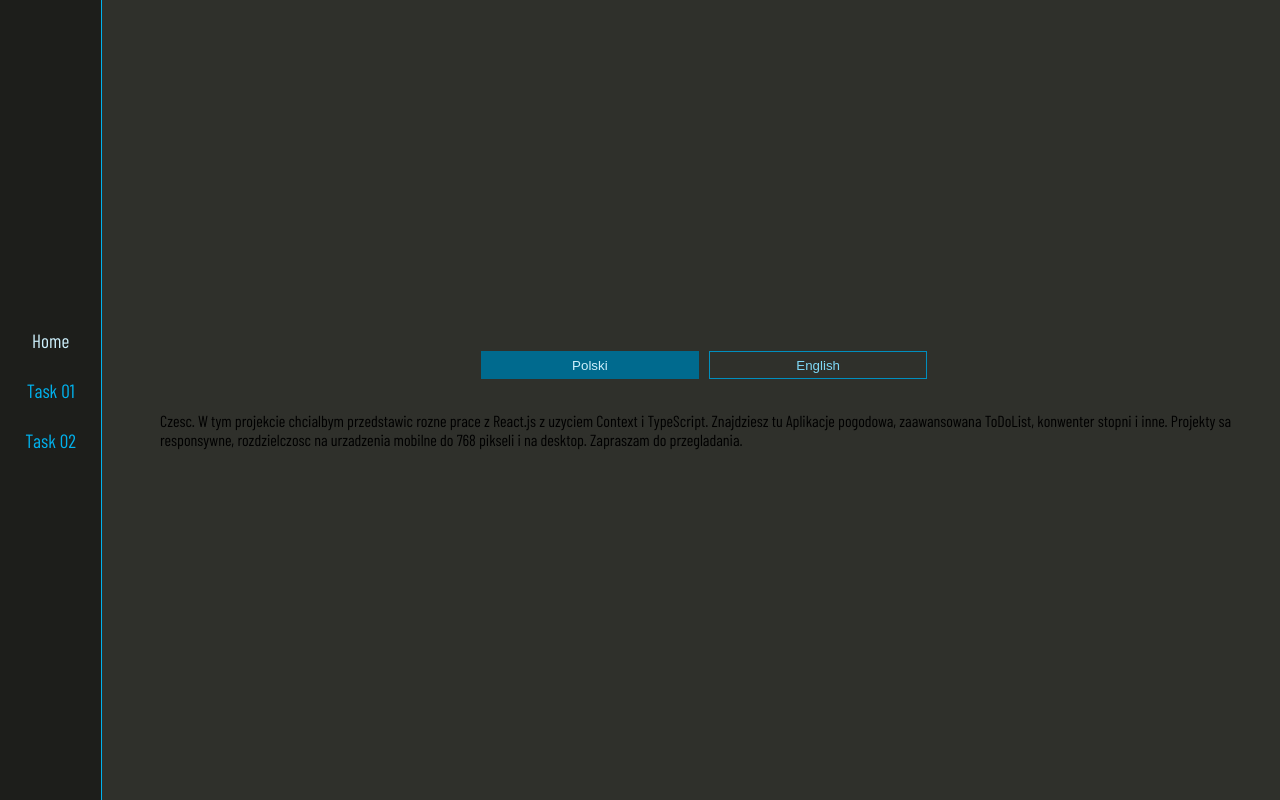
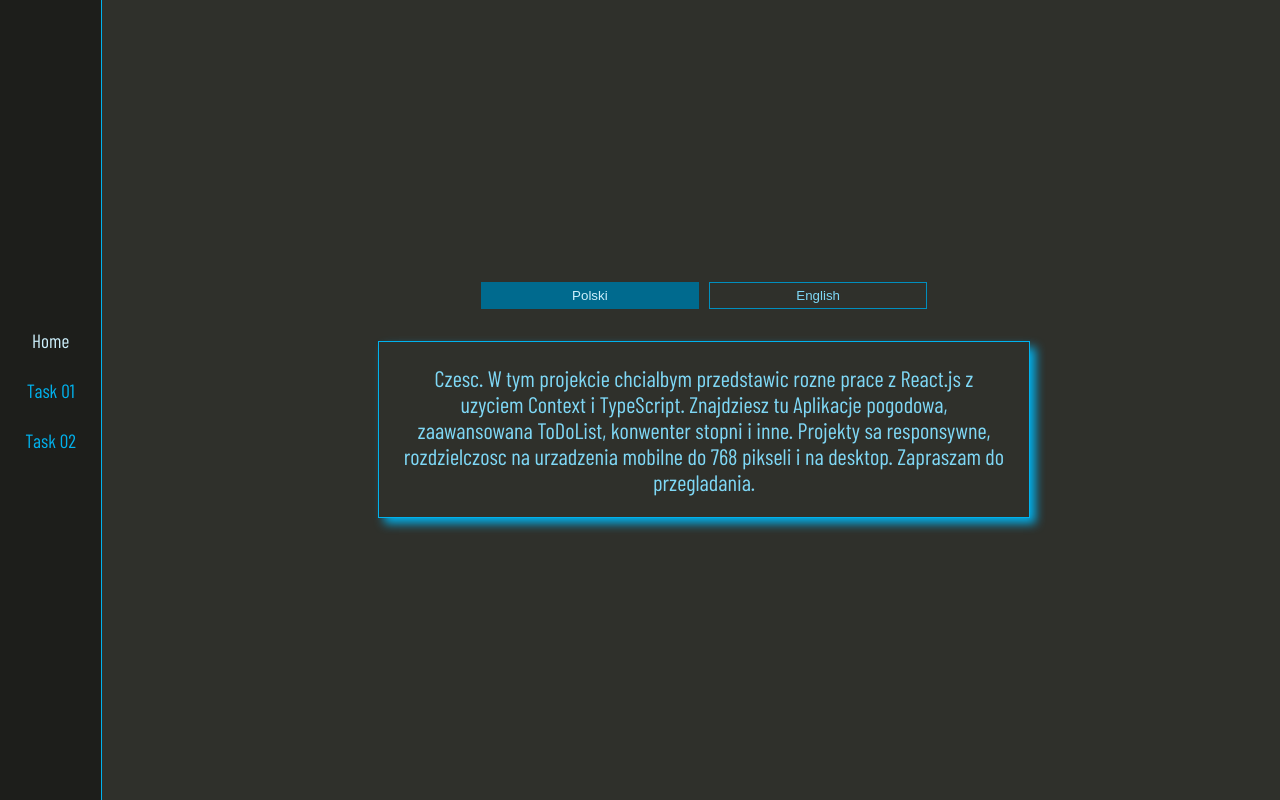
Before and after one commit to Scorpion19702022/01_REACT_VARIOUS_PROJECTS, a React (Create React App) app: page / in a window 1280 px wide. Built offline with nearby package versions, Linux system fonts and the light colour scheme; a web font is replaced by a local one.

Commit message:
added styles css for text

```diff
--- a/src/Components/Home/Home.module.css
+++ b/src/Components/Home/Home.module.css
@@ -64,6 +64,19 @@
 	transition: all 0.3s ease-in-out;
 }
 
+.box_content {
+	width: 60%;
+	padding: 1.4em;
+	border: 0.04em solid var(--color-blue04);
+	text-align: center;
+	box-shadow: 0.4em 0.4em 0.6em var(--color-blue04);
+}
+
+.text {
+	color: var(--color-blue02);
+	font-size: 1.4em;
+}
+
 @media (min-width: 767.98px) {
 	.wrapper {
 		padding-left: 10em;
```
